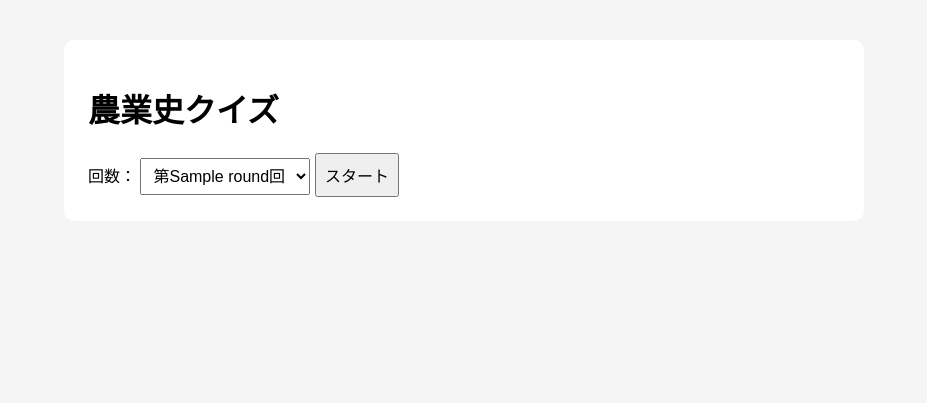
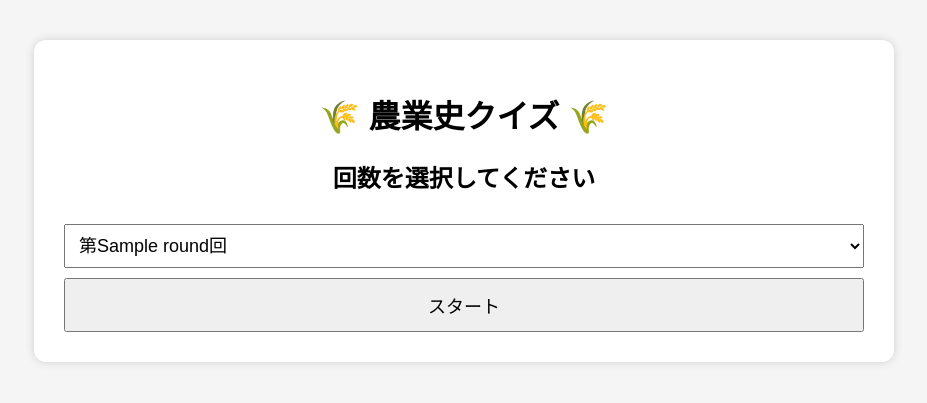
Before and after one commit to melgoog020202-sys/nougyousi-quiz, a Flask app: template nougyousi-quiz/templates/index.html in a window 1280 px wide. Shown: the top 403 px of the page, without its empty margins (176-1103 px from the left). Run offline with Flask 3, Linux system fonts and the light colour scheme; the template is opened without the code that fills it: most values are stand-ins (such as "Sample title", 1, 10 or a date in 2020).

Commit message:
Update index.html

```diff
--- a/nougyousi-quiz/templates/index.html
+++ b/nougyousi-quiz/templates/index.html
@@ -4,54 +4,185 @@
 <meta charset="UTF-8">
 <meta name="viewport" content="width=device-width, initial-scale=1.0">
 <title>農業史クイズ</title>
+
 <style>
-body{font-family:Meiryo,sans-serif;max-width:800px;margin:40px auto;background:#f5f5f5}
-.box{background:#fff;padding:24px;border-radius:10px}
-input,select,button{font-size:16px;padding:8px}
-.msg{margin:12px 0;color:#006400;font-weight:bold}
+body{
+    font-family: Meiryo, sans-serif;
+    background:#f5f5f5;
+    margin:0;
+}
+
+.box{
+    max-width:800px;
+    margin:40px auto;
+    background:white;
+    padding:30px;
+    border-radius:12px;
+    box-shadow:0 0 10px rgba(0,0,0,.15);
+}
+
+h1,h2,h3{
+    text-align:center;
+}
+
+select,
+input{
+    width:100%;
+    padding:10px;
+    font-size:18px;
+    margin:10px 0;
+    box-sizing:border-box;
+}
+
+button{
+    width:100%;
+    padding:12px;
+    font-size:18px;
+    cursor:pointer;
+}
+
+.msg{
+    color:green;
+    font-weight:bold;
+    text-align:center;
+    margin:15px;
+}
+
+.question{
+    font-size:22px;
+    margin:25px 0;
+    line-height:1.8;
+}
+
+.score{
+    font-size:20px;
+    text-align:center;
+}
+
+.result{
+    font-size:22px;
+    text-align:center;
+}
+
+a{
+    display:block;
+    text-align:center;
+    margin-top:20px;
+    text-decoration:none;
+}
 </style>
+
 </head>
+
 <body>
+
 <div class="box">
-<h1>農業史クイズ</h1>
+
+<h1>🌾 農業史クイズ 🌾</h1>
 
 {% if result %}
-<h2>ゲーム終了！</h2>
-{% if message %}<p class="msg">{{ message }}</p>{% endif %}
-<p>スコア：{{ score }} 点</p>
-<p>正解：{{ correct }} 問</p>
-<p>不正解：{{ wrong }} 問</p>
-<p>正答率：
-{{ (correct / total * 100)|round(1) }}%
+
+<h2>第{{ session["round"] }}回 終了！</h2>
+
+{% if message %}
+<p class="msg">{{ message }}</p>
+{% endif %}
+
+<div class="result">
+
+<p>🏆 スコア：{{ score }} 点</p>
+
+<p>⭕ 正解：{{ correct }} 問</p>
+
+<p>❌ 不正解：{{ wrong }} 問</p>
+
+<p>
+📊 正答率：
+{% if total>0 %}
+{{ "%.1f"|format(correct*100/total) }}%
+{% else %}
+0%
+{% endif %}
 </p>
-<a href="/">もう一度遊ぶ</a>
+
+</div>
+
+<hr>
+
+<form action="/" method="get">
+<button>タイトルへ戻る</button>
+</form>
 
 {% elif playing %}
-<h3>残り {{ left }} 問</h3>
-<p>スコア：{{ score }} 点</p>
-{% if message %}<p class="msg">{{ message }}</p>{% endif %}
-<p><b>回数：</b>{{ current["回数"] }}</p>
-<p><b>番号：</b>{{ current["番号"] }}</p>
-<p><b>問題</b></p>
-<p>{{ current["問題"] }}</p>
+
+<h3>第{{ session["round"] }}回</h3>
+
+<p class="score">
+スコア：{{ score }} 点
+</p>
+
+<p class="score">
+残り {{ left }} 問
+</p>
+
+{% if message %}
+<p class="msg">{{ message }}</p>
+{% endif %}
+
+<hr>
+
+<p><b>問題番号：</b>{{ current["番号"] }}</p>
+
+<div class="question">
+{{ current["問題"] }}
+</div>
 
 <form method="post">
-<input type="text" name="answer" autofocus required>
-<button type="submit">回答する</button>
+
+<input
+type="text"
+name="answer"
+autocomplete="off"
+autofocus
+required>
+
+<button type="submit">
+回答する
+</button>
+
 </form>
 
 {% else %}
+
+<h2>回数を選択してください</h2>
+
 <form method="post">
-<label>回数：</label>
+
 <select name="round">
+
 {% for r in rounds %}
-<option value="{{r}}">第{{r}}回</option>
+
+<option value="{{ r }}">
+第{{ r }}回
+</option>
+
 {% endfor %}
+
 </select>
-<button type="submit" name="start">スタート</button>
+
+<button
+type="submit"
+name="start">
+
+スタート
+
+</button>
+
 </form>
+
 {% endif %}
 
 </div>
+
 </body>
 </html>
```
